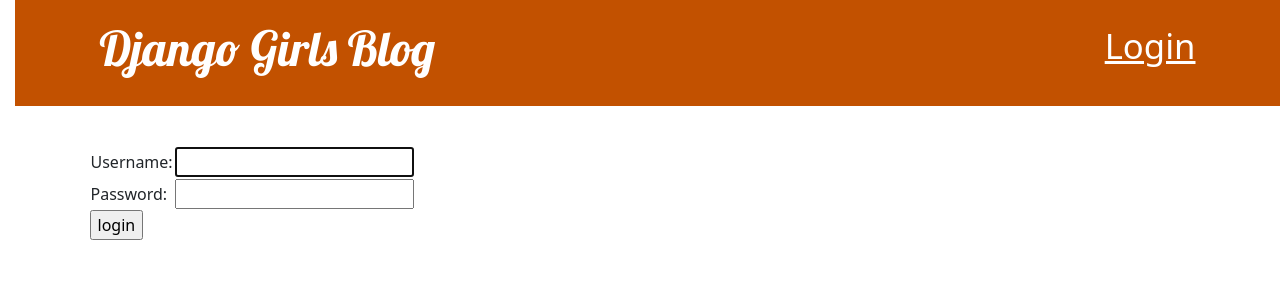
After one commit to psommers1/my-first-blog, a Django app: page /accounts/login/ in a window 1280 px wide. The commit adds this page. Shown: the top 300 px of the page. Run offline with Django 5.2, Linux system fonts and the light colour scheme.

Commit message:
Homework: Adding security to your website

```diff
--- a/blog/templates/blog/base.html
+++ b/blog/templates/blog/base.html
@@ -15,6 +15,9 @@
                     {% include './icons/file-earmark-plus.svg' %}
                 </a>
                 <a href="{% url 'post_draft_list' %}" class="top-menu">Drafts</a>
+                <p class="top-menu">Hello {{ user.username }} <small>(<a href="{% url 'logout' %}">Log out</a>)</small></p>
+              {% else %}
+                <a href="{% url 'login' %}" class="top-menu">Login</a>
               {% endif %}
               <h1><a href="/">Django Girls Blog</a></h1>
           </div>
--- /dev/null
+++ b/blog/templates/registration/login.html
@@ -0,0 +1,24 @@
+{% extends "blog/base.html" %}
+
+{% block content %}
+    {% if form.errors %}
+        <p>Your username and password didn't match. Please try again.</p>
+    {% endif %}
+
+    <form method="post" action="{% url 'login' %}">
+    {% csrf_token %}
+        <table>
+        <tr>
+            <td>{{ form.username.label_tag }}</td>
+            <td>{{ form.username }}</td>
+        </tr>
+        <tr>
+            <td>{{ form.password.label_tag }}</td>
+            <td>{{ form.password }}</td>
+        </tr>
+        </table>
+
+        <input type="submit" value="login" />
+        <input type="hidden" name="next" value="{{ next }}" />
+    </form>
+{% endblock %}
--- a/blog/views.py
+++ b/blog/views.py
@@ -2,6 +2,7 @@
 from django.utils import timezone
 from .models import Post
 from .forms import PostForm
+from django.contrib.auth.decorators import login_required
 
 # Create your views here.
 def post_list(request):
@@ -12,6 +13,7 @@
     post = get_object_or_404(Post, pk=pk)
     return render(request, 'blog/post_detail.html', {'post': post})
 
+@login_required
 def post_new(request):
     if request.method == "POST":
         form = PostForm(request.POST)
@@ -24,22 +26,26 @@
         form = PostForm()
     return render(request, 'blog/post_edit.html', {'form': form})
 
+@login_required
 def post_draft_list(request):
     posts = Post.objects.filter(published_date__isnull=True).order_by('created_date')
     return render(request, 'blog/post_draft_list.html', {'posts': posts})
 
+@login_required
 def post_publish(request, pk):
     post = get_object_or_404(Post, pk=pk)
     if request.method=='POST':
         post.publish()
     return redirect('post_detail', pk=pk)
 
+@login_required
 def post_remove(request, pk):
     post = get_object_or_404(Post, pk=pk)
     if request.method=='POST':
         post.delete()
     return redirect('post_list')
 
+@login_required
 def post_edit(request, pk):
     post = get_object_or_404(Post, pk=pk)
     if request.method == "POST":
--- a/mysite/settings.py
+++ b/mysite/settings.py
@@ -123,3 +123,6 @@
 # https://docs.djangoproject.com/en/5.1/ref/settings/#default-auto-field
 
 DEFAULT_AUTO_FIELD = 'django.db.models.BigAutoField'
+
+# Login redirect
+LOGIN_REDIRECT_URL = '/'
--- a/mysite/urls.py
+++ b/mysite/urls.py
@@ -16,8 +16,11 @@
 """
 from django.contrib import admin
 from django.urls import path, include
+from django.contrib.auth import views
 
 urlpatterns = [
     path('admin/', admin.site.urls),
+    path('accounts/login/', views.LoginView.as_view(), name='login'),
+    path('accounts/logout/', views.LogoutView.as_view(next_page='/'), name='logout'),
     path('', include('blog.urls')),
 ]
```
